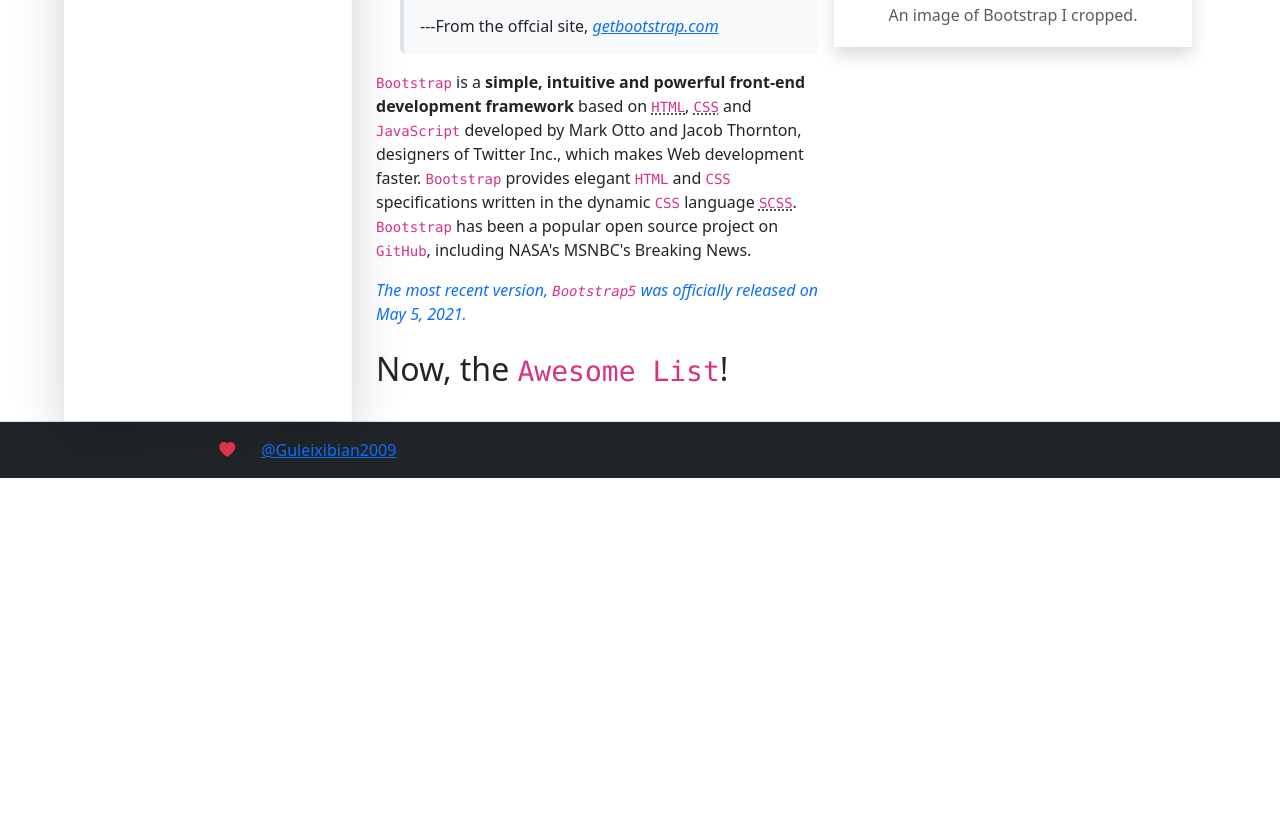
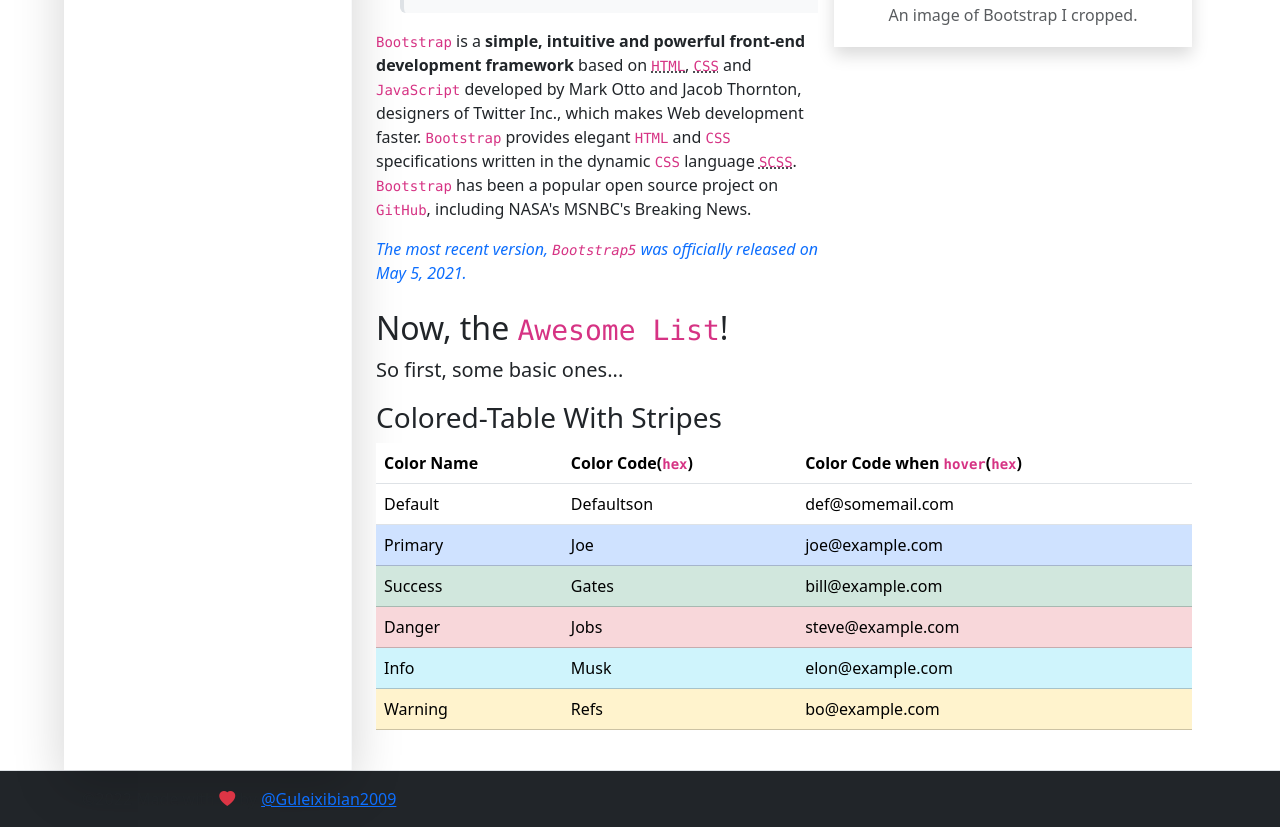
Before and after one commit to Guleixibian2009/awesome-bs5, a plain HTML site: page index.html in a window 1280 px wide. Shown: the part 1087-1914 px from the top of the page. Before the commit the page ends 1565 px from the top, so only its background shows below. Drawn offline with nearby package versions, Linux system fonts and the light colour scheme; some packages are replaced by stand-ins of ours; a script that the page names is missing.

Commit message:
Add a Colored Table with Stripe

```diff
--- a/assets/JavaScript/TOC.js
+++ b/assets/JavaScript/TOC.js
@@ -59,10 +59,10 @@ $(document).ready(function(){
         var heading = document.getElementById(raw);
         var headingY = heading.offsetTop;
         //Use jQuery.scrollTo to create a linear animation
-        $.scrollTo(headingY-40,800);
+        $.scrollTo(headingY-40,200);
     });
 
     $("nav#TOC h3").click(function(){
-        $.scrollTo(0,800);
+        $.scrollTo(0,200);
     });
 });
--- a/index.html
+++ b/index.html
@@ -86,10 +86,9 @@
                     </div>
                 </section>
                 <section id="about bootstrap" class="mb-4">
-                    <h2 id="bootstrap">So what's <code>Bootstrap</code>?</h2>
+                    <h2 id="bootstrap" class="d-inline-block">So what's <code>Bootstrap</code>?</h2><strong class="text-muted">Info From <del>Wikipedia</del>Baidu</strong>
                     <div class="d-flex flex-column flex-sm-row align-items-start">
                         <div class="col-xs-7 me-sm-3">
-                            <h3>Info From <del>Wikipedia</del>Baidu</h3>
                             <blockquote class="ms-0 ms-sm-4 bg-light border-start border-4 rounded-start p-3">
                                 <p class="lead">Build fast, responsive sites with Bootstrap</p>
                                 <p>Quickly design and customize responsive mobile-first sites with Bootstrap, the world’s most popular front-end open source toolkit, featuring Sass variables and mixins, responsive grid system,
@@ -112,6 +111,53 @@
                 </section>
                 <section id="awesome list">
                     <h2>Now, the <code>Awesome List</code>!</h2>
+                    <article id="basic">
+                        <p class="lead">So first, some basic ones...</p>
+                        <div id="colored-table-with-stripes">
+                            <h3>Colored-Table With Stripes</h3>
+                            <table class="table table-hover">
+                                <thead>
+                                    <tr>
+                                        <th>Color Name</th>
+                                        <th>Color Code(<code>hex</code>)</th>
+                                        <th>Color Code when <code>hover</code>(<code>hex</code>)</th>
+                                    </tr>
+                                </thead>
+                                <tbody>
+                                    <tr>
+                                        <td>Default</td>
+                                        <td>Defaultson</td>
+                                        <td>def@somemail.com</td>
+                                    </tr>
+                                    <tr class="table-primary">
+                                        <td>Primary</td>
+                                        <td>Joe</td>
+                                        <td>joe@example.com</td>
+                                    </tr>
+                                    <tr class="table-success">
+                                        <td>Success</td>
+                                        <td>Gates</td>
+                                        <td>bill@example.com</td>
+                                    </tr>
+                                    <tr class="table-danger">
+                                        <td>Danger</td>
+                                        <td>Jobs</td>
+                                        <td>steve@example.com</td>
+                                    </tr>
+                                    <tr class="table-info">
+                                        <td>Info</td>
+                                        <td>Musk</td>
+                                        <td>elon@example.com</td>
+                                    </tr>
+                                    <tr class="table-warning">
+                                        <td>Warning</td>
+                                        <td>Refs</td>
+                                        <td>bo@example.com</td>
+                                    </tr>
+                                </tbody>
+                            </table>
+                        </div>
+                    </article>
                 </section>
             </div>
         </main>
```
